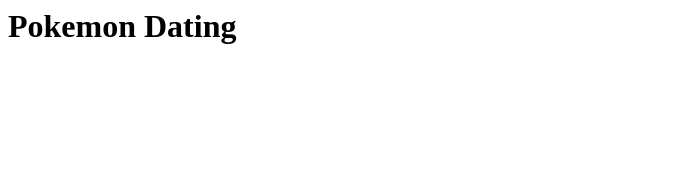
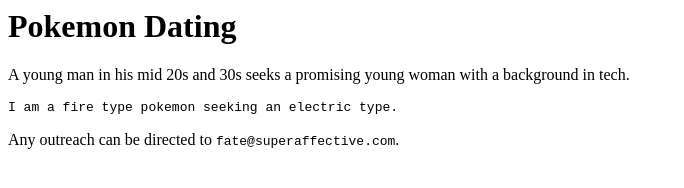
Before and after one commit to joshagilend/pokemondating, a plain HTML site: page index.html in a window 1280 px wide. Shown: the whole page, without its empty margins (0-684 px from the left). Drawn offline with Linux system fonts and the light colour scheme.

Commit message:
Add iniital date seek ad

```diff
--- a/index.html
+++ b/index.html
@@ -1,3 +1,11 @@
 <html>
+  <head>
+    <link rel="stylesheet" href="testimonial-style.css">
+  </head>
+  <body>
   <h1>Pokemon Dating</h1>
+  <p> A young man in his mid 20s and 30s seeks a promising young woman with a background in tech.</p>
+  <p><code>I am a fire type pokemon seeking an electric type.</code></p>
+  <p>Any outreach can be directed to <code>fate@superaffective.com</code>.</p>
+  </body>
 </html>
```
Also changed, not shown: 1 other file.
